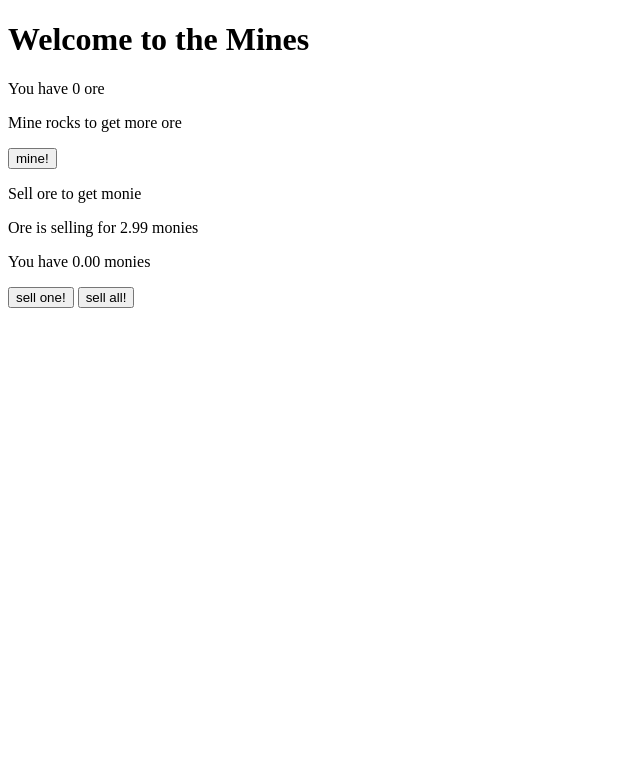
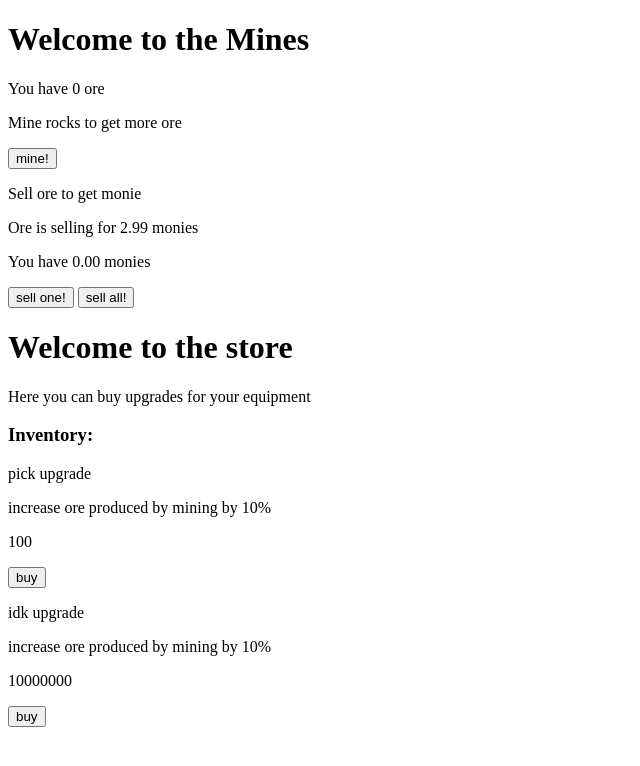
Before and after one commit to crimeanimal/mining-game, a SvelteKit app: page / in a window 1280 px wide. Shown: the top 766 px of the page, without its empty margins (0-640 px from the left). Built offline with nearby package versions, Linux system fonts and the light colour scheme.

Commit message:
added store

```diff
--- /dev/null
+++ b/src/lib/components/Store.svelte
@@ -0,0 +1,26 @@
+<script>
+    import { inventoryStore } from '$lib/stores/store'
+
+    /**
+     * @type {any[]}
+     */
+    let inventory=[];
+	inventoryStore.subscribe((value) => {
+		inventory = value;
+	});
+</script>
+
+<h1>Welcome to the store</h1>
+<p>Here you can buy upgrades for your equipment</p>
+
+<h3>Inventory:</h3>
+<div>
+    {#each inventory as item (item.id)}
+        <div>
+            <p>{item.name}</p>
+            <p>{item.description}</p>
+            <p>{item.price}</p>
+            <button>buy</button>
+        </div>
+    {/each}
+</div>
--- /dev/null
+++ b/src/lib/stores/store.js
@@ -0,0 +1,16 @@
+import { writable } from 'svelte/store';
+
+export const inventoryStore = writable([
+    {
+        id: 1,
+        name: 'pick upgrade',
+        description: 'increase ore produced by mining by 10%',
+        price: 100
+    },
+    {
+        id: 2,
+        name: 'idk upgrade',
+        description: 'increase ore produced by mining by 10%',
+        price: 10000000
+    },
+]);
--- a/src/routes/+page.svelte
+++ b/src/routes/+page.svelte
@@ -3,6 +3,7 @@
     import { monieStore } from '$lib/stores/monie';
     import Mine from '$lib/components/Mine.svelte';
     import Sell from '$lib/components/Sell.svelte';
+    import Store from '$lib/components/Store.svelte';
 
     /**
      * @type {number}
@@ -31,3 +32,4 @@
 
 <Mine />
 <Sell />
+<Store />
```
